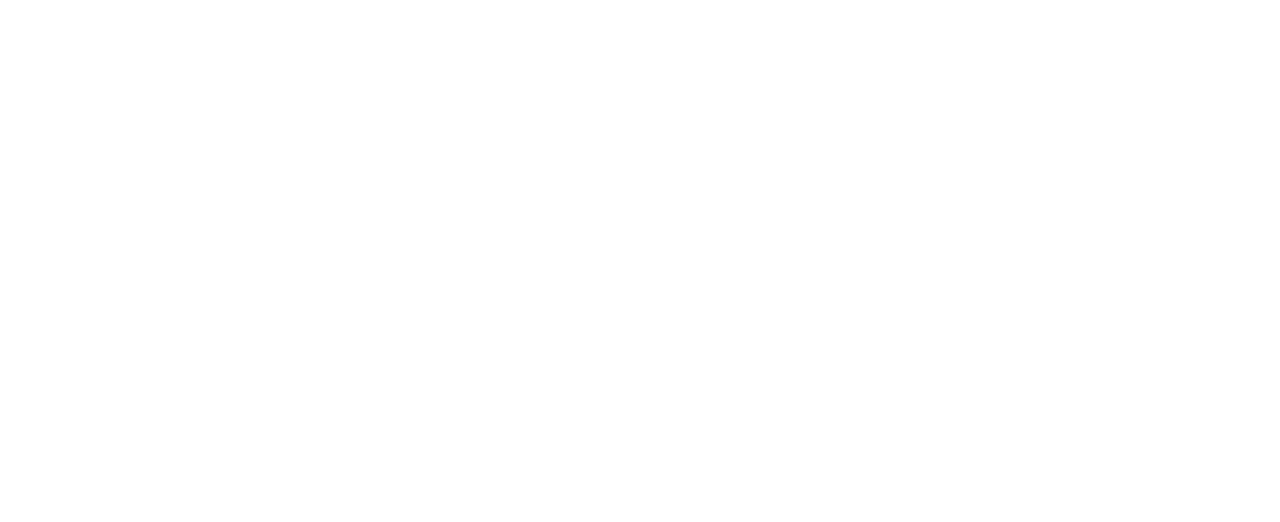
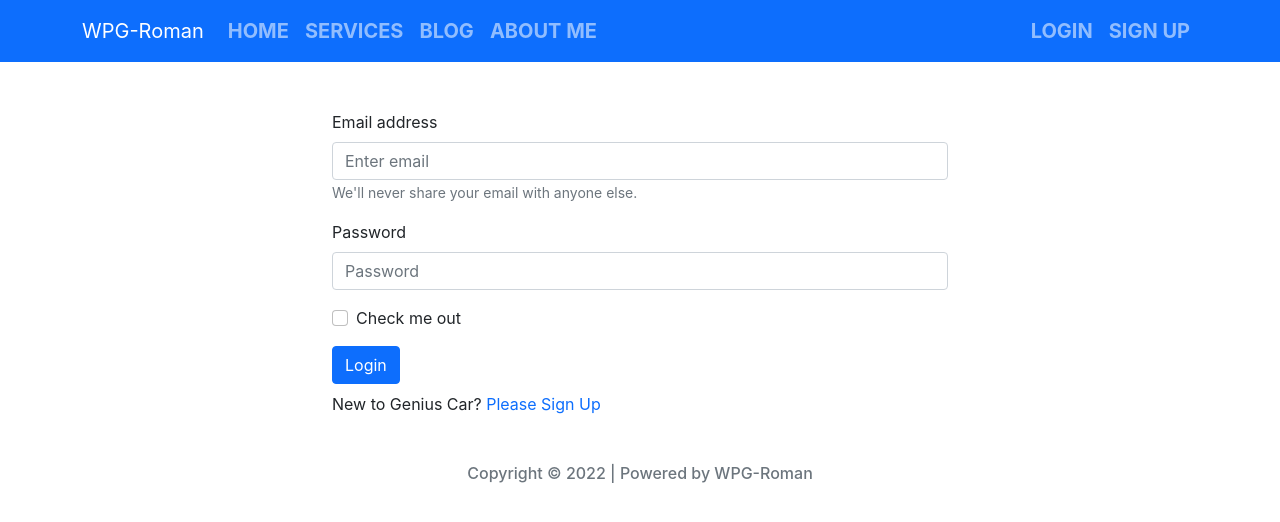
Before and after one commit to rumanak21/Photography-Website, a React (Create React App) app: page /login in a window 1280 px wide. Before the commit this address had no page. Shown: the top 522 px of the page. Built offline with nearby package versions, Linux system fonts and the light colour scheme.

Commit message:
Sign up and Login form added

```diff
--- a/src/App.js
+++ b/src/App.js
@@ -2,24 +2,28 @@
 
 import { Route, Routes } from 'react-router-dom';
 import './App.css';
+import Footer from './pages/Home/Footer/Footer';
+import Header from './pages/Home/Header/Header';
 import Home from './pages/Home/Home/Home';
 import Services from './pages/Home/Services/Services';
+import Login from './pages/Login/Login';
+import SignUp from './pages/SignUp/SignUp';
 
 
 function App() {
   return (
     <div>
-
+      <Header></Header>
       <Routes>
         <Route path='/' element={<Home></Home>} ></Route>
         <Route path='/services' element={<Services></Services>} ></Route>
         <Route path='/' element={<Home></Home>} ></Route>
         <Route path='/' element={<Home></Home>} ></Route>
-        <Route path='/' element={<Home></Home>} ></Route>
-        <Route path='/' element={<Home></Home>} ></Route>
+        <Route path='/login' element={<Login></Login>} ></Route>
+        <Route path='/signup' element={<SignUp></SignUp>} ></Route>
       </Routes>
 
-
+    <Footer></Footer>
 
     </div>
   );
--- a/src/pages/Home/Header/Header.js
+++ b/src/pages/Home/Header/Header.js
@@ -11,14 +11,14 @@
                 <Navbar.Toggle aria-controls="responsive-navbar-nav" />
                 <Navbar.Collapse id="responsive-navbar-nav ">
                     <Nav className="me-auto text-uppercase fs-5 fw-bold">
-                        <Nav.Link as={Link} to="home">Home</Nav.Link>
+                        <Nav.Link as={Link} to="/">Home</Nav.Link>
                         <Nav.Link as={Link} to="services">Services</Nav.Link>
                         <Nav.Link as={Link} to="#blog">Blog</Nav.Link>
                         <Nav.Link as={Link} to="#about-me">About Me</Nav.Link>
                     </Nav>
                     <Nav className='text-uppercase fs-5 fw-bold '>
-                        <Nav.Link as={Link} to="#login">Login</Nav.Link>
-                        <Nav.Link as={Link} to="#signup">Sign Up</Nav.Link>
+                        <Nav.Link as={Link} to="login">Login</Nav.Link>
+                        <Nav.Link as={Link} to="signup">Sign Up</Nav.Link>
                     </Nav>
                 </Navbar.Collapse>
             </Container>
--- a/src/pages/Home/Home/Home.js
+++ b/src/pages/Home/Home/Home.js
@@ -1,18 +1,16 @@
 import React from 'react';
 import Banner from '../Banner/Banner';
-import Footer from '../Footer/Footer';
-import Header from '../Header/Header';
 import Portfolio from '../Portfolio/Portfolio';
 import Services from '../Services/Services';
 
 const Home = () => {
     return (
         <div>
-            <Header></Header>
+
             <Banner></Banner>
             <Services></Services>
             <Portfolio></Portfolio>
-            <Footer></Footer>
+
         </div>
     );
 };
--- /dev/null
+++ b/src/pages/Login/Login.js
@@ -0,0 +1,39 @@
+import React from 'react';
+import { Button, Form } from 'react-bootstrap';
+import { Link } from 'react-router-dom';
+
+const Login = () => {
+
+
+    const handleSubmit = (event) => {
+        event.preventDefault()
+    }
+    return (
+        <div className='container w-50 my-5'>
+            <Form onSubmit={handleSubmit}>
+                <Form.Group className="mb-3" controlId="formBasicEmail">
+                    <Form.Label>Email address</Form.Label>
+                    <Form.Control type="email" placeholder="Enter email" />
+                    <Form.Text className="text-muted">
+                        We'll never share your email with anyone else.
+                    </Form.Text>
+                </Form.Group>
+
+                <Form.Group className="mb-3" controlId="formBasicPassword">
+                    <Form.Label>Password</Form.Label>
+                    <Form.Control type="password" placeholder="Password" />
+                </Form.Group>
+                <Form.Group className="mb-3" controlId="formBasicCheckbox">
+                    <Form.Check type="checkbox" label="Check me out" />
+                </Form.Group>
+                <Button variant="primary" type="submit">
+                    Login
+                </Button> <br />
+                <p className='my-2'>New to Genius Car? <Link to="/signup" className='text-primary pe-auto text-decoration-none' >Please Sign Up</Link> </p>
+
+            </Form>
+        </div>
+    );
+};
+
+export default Login;
--- /dev/null
+++ b/src/pages/SignUp/SignUp.js
@@ -0,0 +1,38 @@
+import React from 'react';
+import { Button, Form } from 'react-bootstrap';
+import { Link } from 'react-router-dom';
+
+const SignUp = () => {
+
+
+    const handleSubmit = (event) => {
+        event.preventDefault()
+    }
+    return (
+        <div className='container w-50 my-5'>
+            <Form onSubmit={handleSubmit}>
+                <Form.Group className="mb-3" controlId="formBasicEmail">
+                    <Form.Label>Email address</Form.Label>
+                    <Form.Control type="email" placeholder="Enter email" />
+                    <Form.Text className="text-muted">
+                        We'll never share your email with anyone else.
+                    </Form.Text>
+                </Form.Group>
+
+                <Form.Group className="mb-3" controlId="formBasicPassword">
+                    <Form.Label>Password</Form.Label>
+                    <Form.Control type="password" placeholder="Password" />
+                </Form.Group>
+                <Form.Group className="mb-3" controlId="formBasicCheckbox">
+                    <Form.Check type="checkbox" label="Check me out" />
+                </Form.Group>
+                <Button variant="primary" type="submit">
+                    Sign Up
+                </Button>
+                <p className='my-2'>Already have an account? <Link to="/login" className='text-primary pe-auto text-decoration-none' >Please Login</Link> </p>
+            </Form>
+        </div>
+    );
+};
+
+export default SignUp;
```
